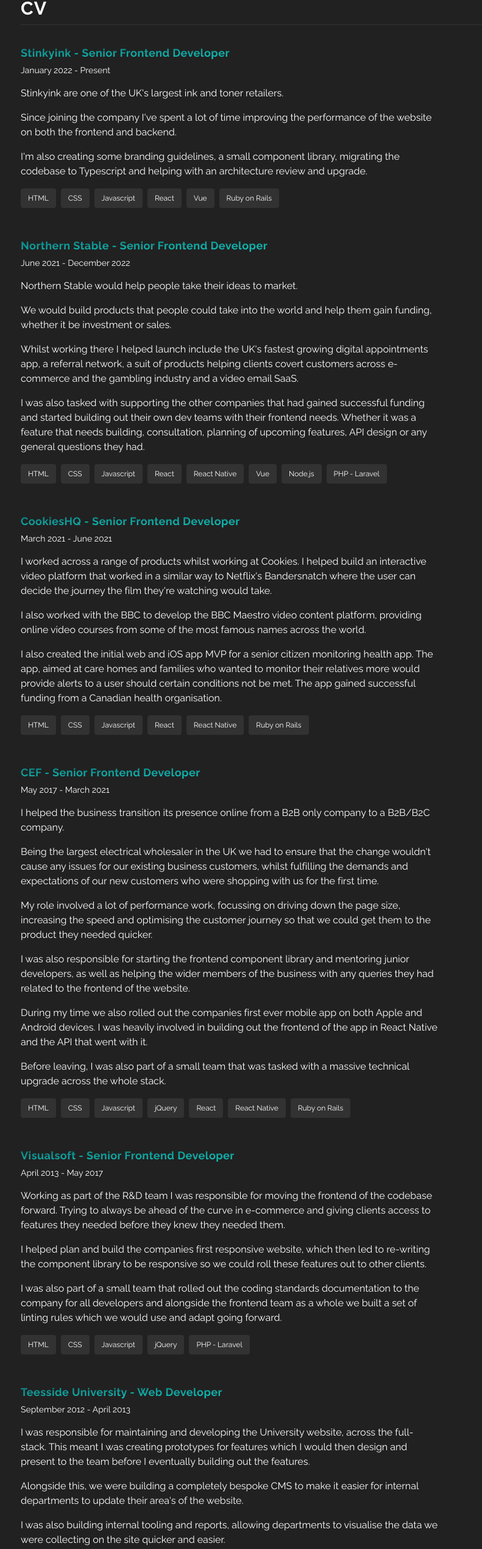
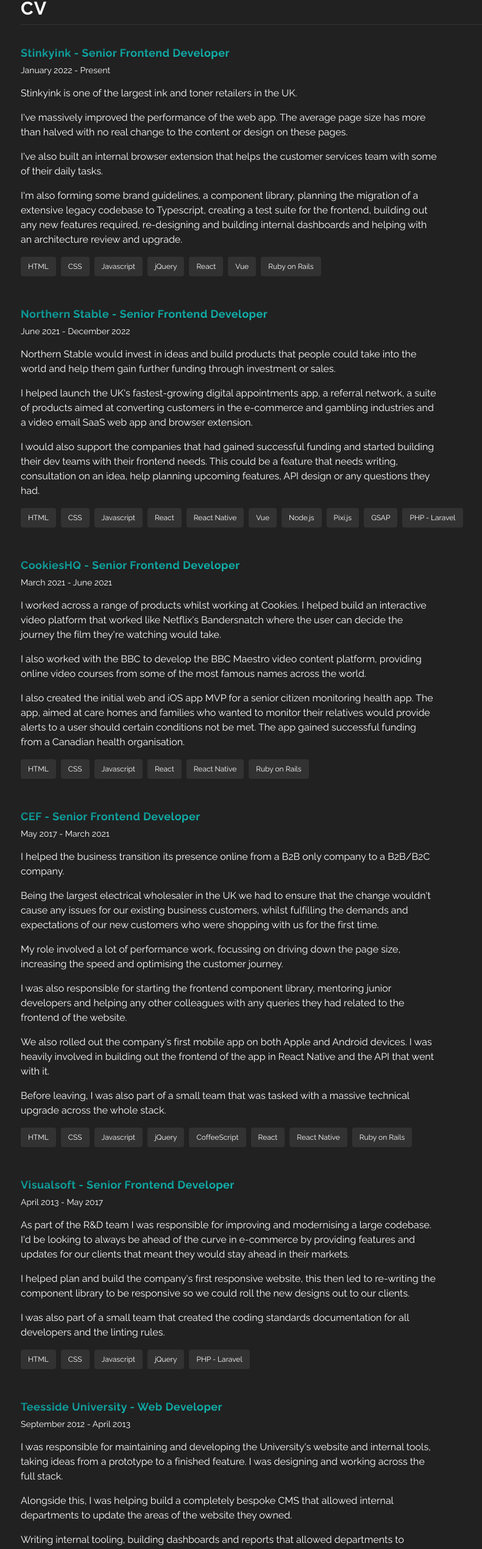
Before and after one commit to michaelpallister/michaelpallister.dev, a Next.js app: page /cv in a window 1280 px wide. Shown: the part 173-2713 px from the top of the page at 61% size, without its empty margins (70-861 px from the left). Built offline with nearby package versions, Linux system fonts and the light colour scheme.

Commit message:
Typos and rewrite of certain sections

```diff
--- a/pages/cv/index.tsx
+++ b/pages/cv/index.tsx
@@ -14,21 +14,29 @@
           <h2 className='job__title'>Stinkyink - Senior Frontend Developer</h2>
           <p className='job__date'>January 2022 - Present</p>
           <p>
-            Stinkyink are one of the UK&apos;s largest ink and toner retailers.
+            Stinkyink is one of the largest ink and toner retailers in the UK.
           </p>
           <p>
-            Since joining the company I&apos;ve spent a lot of time improving
-            the performance of the website on both the frontend and backend.
+            I&apos;ve massively improved the performance of the web app. The
+            average page size has more than halved with no real change to the
+            content or design on these pages.
           </p>
           <p>
-            I&apos;m also creating some branding guidelines, a small component
-            library, migrating the codebase to Typescript and helping with an
-            architecture review and upgrade.
+            I&apos;ve also built an internal browser extension that helps the
+            customer services team with some of their daily tasks.
+          </p>
+          <p>
+            I&apos;m also forming some brand guidelines, a component library,
+            planning the migration of a extensive legacy codebase to Typescript,
+            creating a test suite for the frontend, building out any new
+            features required, re-designing and building internal dashboards and
+            helping with an architecture review and upgrade.
           </p>
           <ul className='tags'>
             <li className='tag'>HTML</li>
             <li className='tag'>CSS</li>
             <li className='tag'>Javascript</li>
+            <li className='tag'>jQuery</li>
             <li className='tag'>React</li>
             <li className='tag'>Vue</li>
             <li className='tag'>Ruby on Rails</li>
@@ -39,23 +47,23 @@
             Northern Stable - Senior Frontend Developer
           </h2>
           <p className='job__date'>June 2021 - December 2022</p>
-          <p>Northern Stable would help people take their ideas to market.</p>
           <p>
-            We would build products that people could take into the world and
-            help them gain funding, whether it be investment or sales.
+            Northern Stable would invest in ideas and build products that people
+            could take into the world and help them gain further funding through
+            investment or sales.
           </p>
           <p>
-            Whilst working there I helped launch include the UK&apos;s fastest
-            growing digital appointments app, a referral network, a suit of
-            products helping clients covert customers across e-commerce and the
-            gambling industry and a video email SaaS.
+            I helped launch the UK&apos;s fastest-growing digital appointments
+            app, a referral network, a suite of products aimed at converting
+            customers in the e-commerce and gambling industries and a video
+            email SaaS web app and browser extension.
           </p>
           <p>
-            I was also tasked with supporting the other companies that had
-            gained successful funding and started building out their own dev
-            teams with their frontend needs. Whether it was a feature that needs
-            building, consultation, planning of upcoming features, API design or
-            any general questions they had.
+            I would also support the companies that had gained successful
+            funding and started building their dev teams with their frontend
+            needs. This could be a feature that needs writing, consultation on
+            an idea, help planning upcoming features, API design or any
+            questions they had.
           </p>
           <ul className='tags'>
             <li className='tag'>HTML</li>
@@ -65,6 +73,8 @@
             <li className='tag'>React Native</li>
             <li className='tag'>Vue</li>
             <li className='tag'>Node.js</li>
+            <li className='tag'>Pixi.js</li>
+            <li className='tag'>GSAP</li>
             <li className='tag'>PHP - Laravel</li>
           </ul>
         </section>
@@ -73,9 +83,9 @@
           <p className='job__date'>March 2021 - June 2021</p>
           <p>
             I worked across a range of products whilst working at Cookies. I
-            helped build an interactive video platform that worked in a similar
-            way to Netflix&apos;s Bandersnatch where the user can decide the
-            journey the film they&apos;re watching would take.
+            helped build an interactive video platform that worked like
+            Netflix&apos;s Bandersnatch where the user can decide the journey
+            the film they&apos;re watching would take.
           </p>
           <p>
             I also worked with the BBC to develop the BBC Maestro video content
@@ -85,8 +95,8 @@
           <p>
             I also created the initial web and iOS app MVP for a senior citizen
             monitoring health app. The app, aimed at care homes and families who
-            wanted to monitor their relatives more would provide alerts to a
-            user should certain conditions not be met. The app gained successful
+            wanted to monitor their relatives would provide alerts to a user
+            should certain conditions not be met. The app gained successful
             funding from a Canadian health organisation.
           </p>
           <ul className='tags'>
@@ -114,20 +124,17 @@
           <p>
             My role involved a lot of performance work, focussing on driving
             down the page size, increasing the speed and optimising the customer
-            journey so that we could get them to the product they needed
-            quicker.
+            journey.
           </p>
           <p>
-            I was also responsible for starting the frontend component library
-            and mentoring junior developers, as well as helping the wider
-            members of the business with any queries they had related to the
-            frontend of the website.
+            I was also responsible for starting the frontend component library,
+            mentoring junior developers and helping any other colleagues with
+            any queries they had related to the frontend of the website.
           </p>
           <p>
-            During my time we also rolled out the companies first ever mobile
-            app on both Apple and Android devices. I was heavily involved in
-            building out the frontend of the app in React Native and the API
-            that went with it.
+            We also rolled out the company&apos;s first mobile app on both Apple
+            and Android devices. I was heavily involved in building out the
+            frontend of the app in React Native and the API that went with it.
           </p>
           <p>
             Before leaving, I was also part of a small team that was tasked with
@@ -138,6 +145,7 @@
             <li className='tag'>CSS</li>
             <li className='tag'>Javascript</li>
             <li className='tag'>jQuery</li>
+            <li className='tag'>CoffeeScript</li>
             <li className='tag'>React</li>
             <li className='tag'>React Native</li>
             <li className='tag'>Ruby on Rails</li>
@@ -147,21 +155,19 @@
           <h2 className='job__title'>Visualsoft - Senior Frontend Developer</h2>
           <p className='job__date'>April 2013 - May 2017</p>
           <p>
-            Working as part of the R&amp;D team I was responsible for moving the
-            frontend of the codebase forward. Trying to always be ahead of the
-            curve in e-commerce and giving clients access to features they
-            needed before they knew they needed them.
+            As part of the R&amp;D team I was responsible for improving and
+            modernising a large codebase. I&apos;d be looking to always be ahead
+            of the curve in e-commerce by providing features and updates for our
+            clients that meant they would stay ahead in their markets.
           </p>
           <p>
-            I helped plan and build the companies first responsive website,
-            which then led to re-writing the component library to be responsive
-            so we could roll these features out to other clients.
+            I helped plan and build the company&apos;s first responsive website,
+            this then led to re-writing the component library to be responsive
+            so we could roll the new designs out to our clients.
           </p>
           <p>
-            I was also part of a small team that rolled out the coding standards
-            documentation to the company for all developers and alongside the
-            frontend team as a whole we built a set of linting rules which we
-            would use and adapt going forward.
+            I was also part of a small team that created the coding standards
+            documentation for all developers and the linting rules.
           </p>
           <ul className='tags'>
             <li className='tag'>HTML</li>
@@ -175,20 +181,20 @@
           <h2 className='job__title'>Teesside University - Web Developer</h2>
           <p className='job__date'>September 2012 - April 2013</p>
           <p>
-            I was responsible for maintaining and developing the University
-            website, across the full-stack. This meant I was creating prototypes
-            for features which I would then design and present to the team
-            before I eventually building out the features.
+            I was responsible for maintaining and developing the
+            University&apos;s website and internal tools, taking ideas from a
+            prototype to a finished feature. I was designing and working across
+            the full stack.
           </p>
           <p>
-            Alongside this, we were building a completely bespoke CMS to make it
-            easier for internal departments to update their area&apos;s of the
-            website.
+            Alongside this, I was helping build a completely bespoke CMS that
+            allowed internal departments to update the areas of the website they
+            owned.
           </p>
           <p>
-            I was also building internal tooling and reports, allowing
-            departments to visualise the data we were collecting on the site
-            quicker and easier.
+            Writing internal tooling, building dashboards and reports that
+            allowed departments to visualise the data we were collecting was a
+            big part of the job.
           </p>
           <ul className='tags'>
             <li className='tag'>HTML</li>
@@ -203,20 +209,21 @@
           <h2 className='job__title'>Visualsoft - Web Developer</h2>
           <p className='job__date'>Jul 2010 - September 2012</p>
           <p>
-            I helped build the customer knowledge base. This allowed customers
-            to search for their question before submitting it to the support
-            team. This resulted in cutting the number of support requests we had
-            down drastically and meant the support team could focus more on the
-            customers who needed support instead of &quot;how to&quot; type
-            questions.
+            I helped build the customer knowledge base. This would allow
+            customers to search for their questions before submitting them to
+            the support team. These changes resulted in the number tickets we
+            had drastically falling and meant the support team could focus more
+            on the customers who needed support instead of &quot;how-to&quot;
+            type questions.
           </p>
           <p>
-            I was also creating sites from PSDs supplied by the designers. I
-            noticed a lot of repeat components and featured. I started to
-            document these and this led to me being moved into a role where I
-            was helping build out a the first version of the a component library
-            which would then be used by all developers to cut down the build
-            time of any site.
+            I was also initially creating sites from PSDs supplied by the
+            in-house design team. I started to noticed a lot of repeat
+            components and features. Because of this I started to document my
+            findings. I was then moved into a role where I was tasked with
+            building out the first version of a component library. The library
+            would later be used by all the development teams to reduce the build
+            time of any project.
           </p>
           <ul className='tags'>
             <li className='tag'>HTML</li>
```
